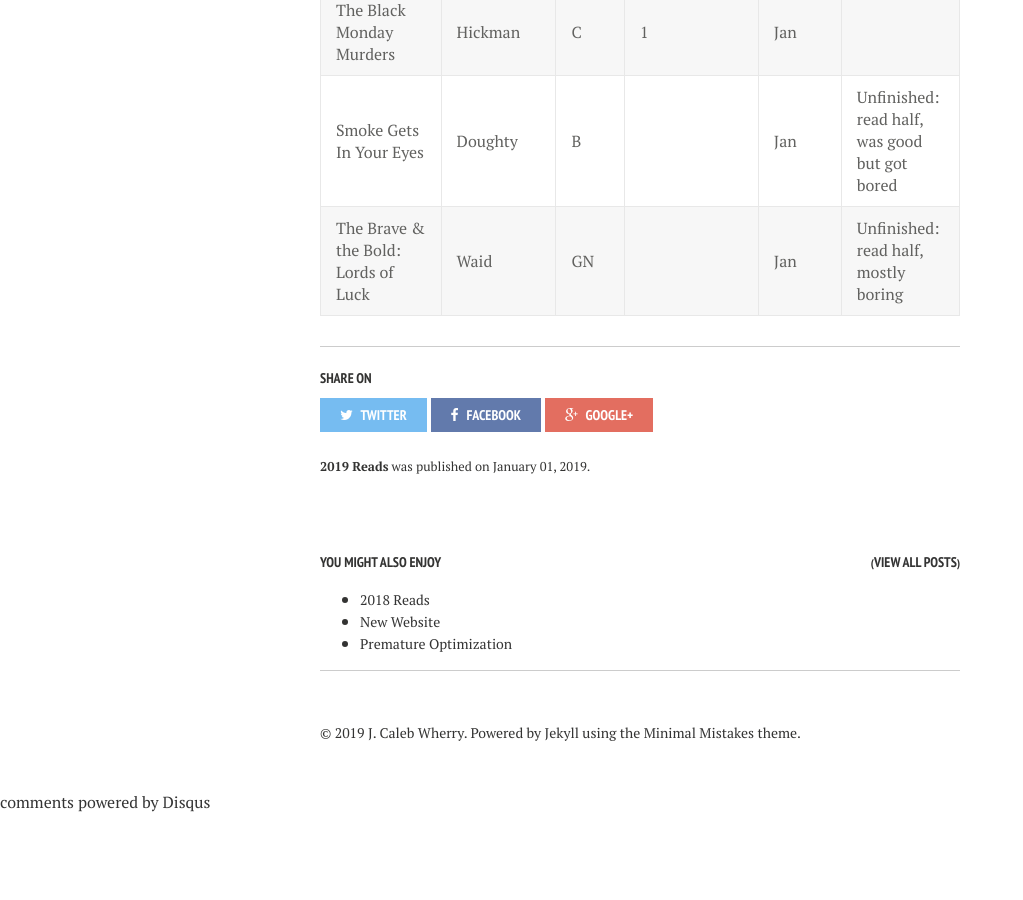
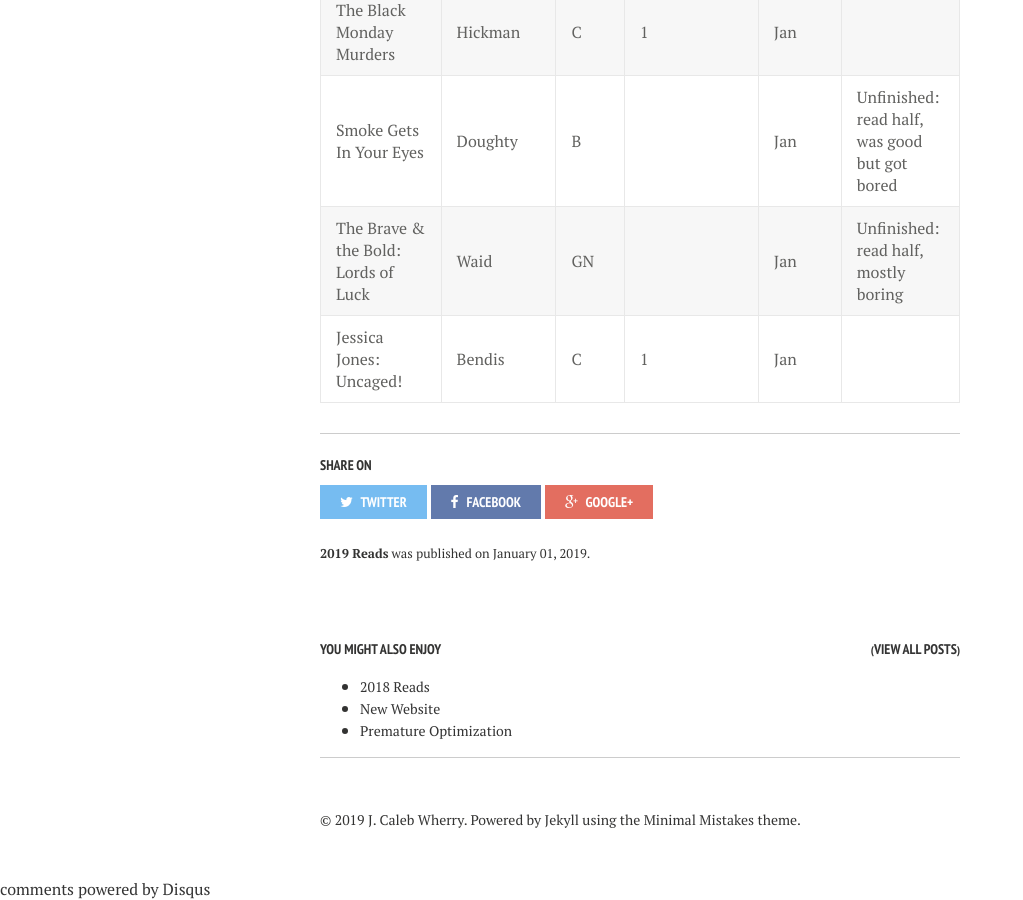
Before and after one commit to calebwherry/calebwherry.github.io, a Jekyll site: the page built from _posts/2019-01-01-2019-Reads.md, in a window 1280 px wide and 900 px high, scrolled down 1847 px. Shown: the whole window, without its empty margins (0-1023 px from the left). Built offline with Jekyll 4.4.1, drawn with Linux system fonts in a browser that asks for light colours; nearby versions of some CDN libraries; comment, search, counter and statistics services are not loaded; before the commit the page ends 2660 px from its top, so only the background shows below that.

Commit message:
Added new 2019 read.

```diff
--- a/_posts/2019-01-01-2019-Reads.md
+++ b/_posts/2019-01-01-2019-Reads.md
@@ -47,3 +47,4 @@ Note: Under 'Issue/Volume', '#' denots a single comic issue. Otherwise, it is a
 | The Black Monday Murders            | Hickman    | C     | 1            | Jan          |                                               |
 | Smoke Gets In Your Eyes             | Doughty    | B     |              | Jan          | Unfinished: read half, was good but got bored |
 | The Brave & the Bold: Lords of Luck | Waid       | GN    |              | Jan          | Unfinished: read half, mostly boring          |
+| Jessica Jones: Uncaged!             | Bendis     | C     | 1            | Jan          |                                               |
```
